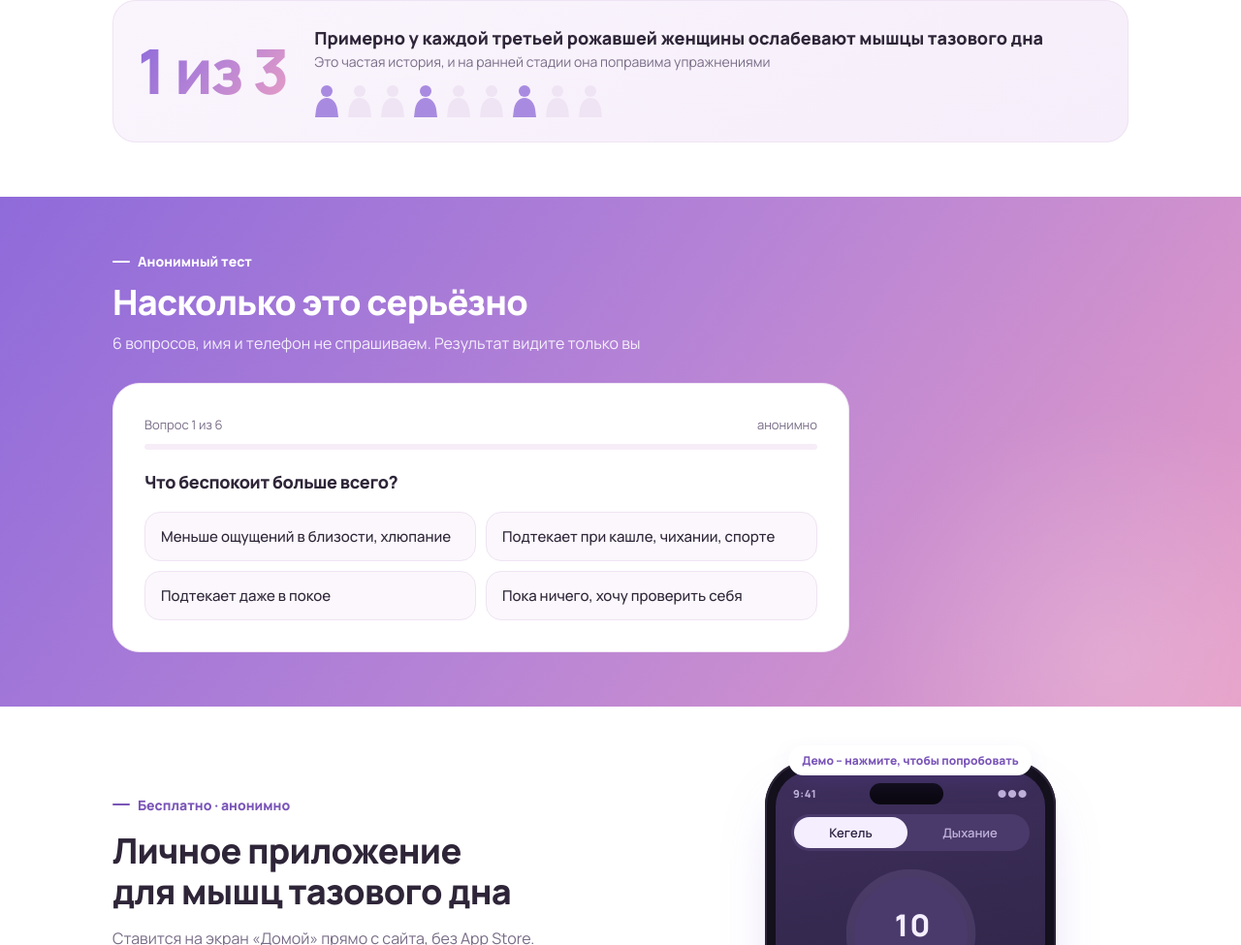
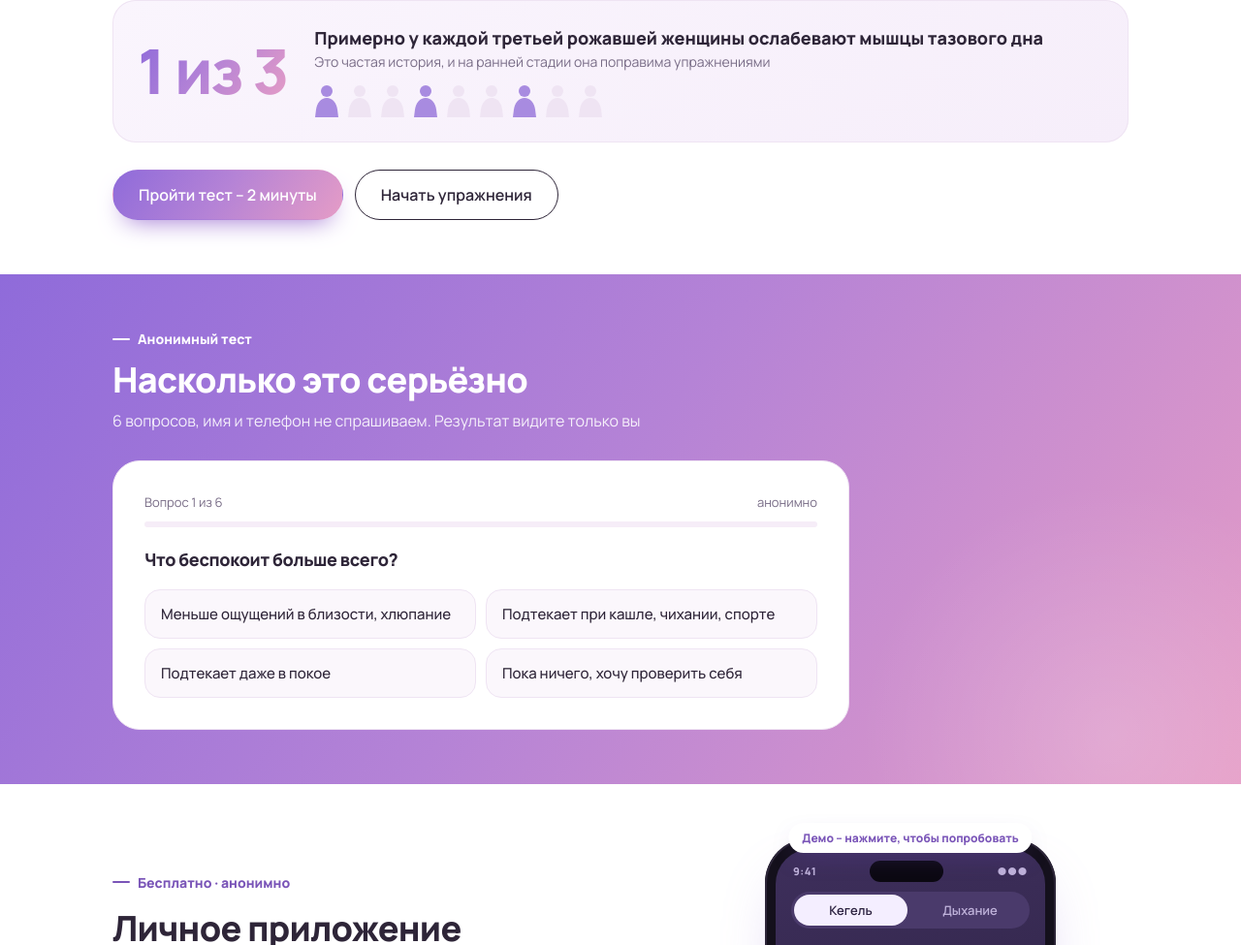
Before and after one commit to ruzimatovayuliya-ai/ruzimatova-site, a plain HTML site: page index.html in a window 1280 px wide. Shown: the part 1282-2257 px from the top of the page at 97% size. Drawn offline with Linux system fonts and the light colour scheme.

Commit message:
Кнопки после блока «Вы не одна»
Co-Authored-By: Claude Opus 5.5 <noreply@anthropic.com>
Claude-Session: https://claude.ai/code/session_01BQF8mp1bWWr6JzRP7JYi46

```diff
--- a/index.html
+++ b/index.html
@@ -402,6 +402,8 @@ a.badge:hover{box-shadow:0 14px 34px -10px #5E3FA366}
 @media (max-width:860px){.herosec .hero{padding-block:24px 40px}.herosec .hero-text{padding-bottom:0}}
 
 @media (max-width:480px){.badge em{font-size:13px;white-space:nowrap}}
+
+.pain-cta{display:flex;flex-wrap:wrap;gap:12px;margin-top:28px}
 </style>
 
 <header><div class="wrap hd">
@@ -453,6 +455,7 @@ a.badge:hover{box-shadow:0 14px 34px -10px #5E3FA366}
     <div class="ppl" id="ppl" aria-hidden="true"></div></div>
   </div>
 
+  <div class="cta pain-cta"><a class="btn main" href="#test" data-kz="Тесттен өту – 2 минут">Пройти тест – 2 минуты</a><a class="btn" href="/app/" data-kz="Жаттығуды бастау">Начать упражнения</a></div>
 </div></section>
 
 <section id="test" class="band"><div class="wrap">
```
